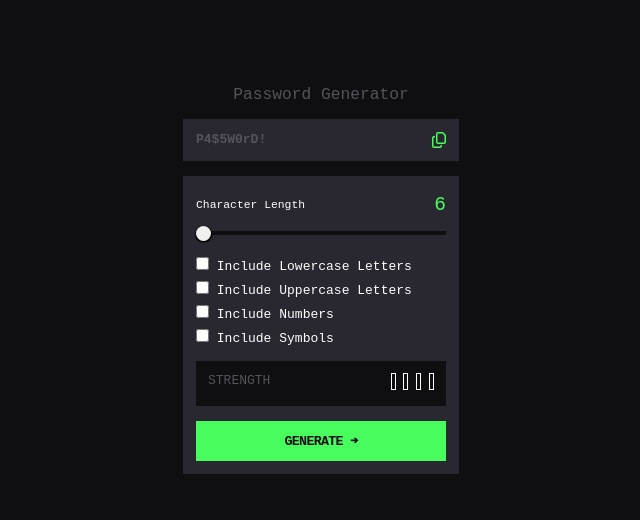
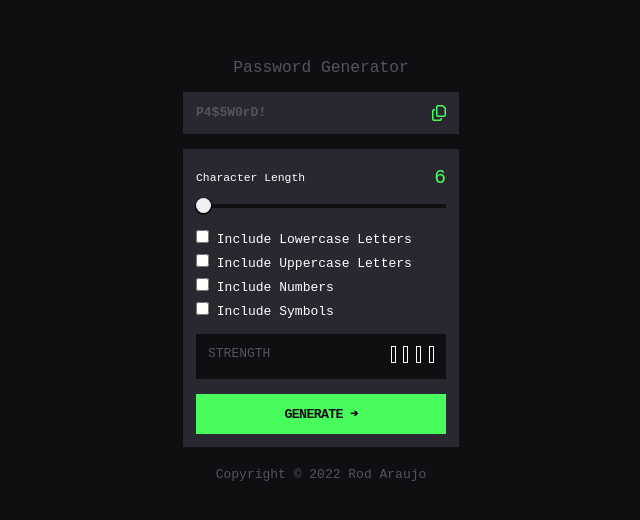
Before and after one commit to ziparaujo/password-generator, a plain HTML site: page index.html in a window 1280 px wide. Shown: the part 128-648 px from the top of the page, without its empty margins (319-959 px from the left). Drawn offline with Linux system fonts and the light colour scheme.

Commit message:
ajustes css

```diff
--- a/css/style.css
+++ b/css/style.css
@@ -32,7 +32,7 @@ h1 {
   display: flex;
   justify-content: space-between;
   padding: 13px;
-  min-width: 250px;
+  width: 250px;
   background-color: var(--bg-color-gray);
   margin-bottom: 15px;
 }
@@ -49,7 +49,7 @@ h1 {
 
 .container-options {
   background-color: var(--bg-color-gray);
-  min-width: 250px;
+  width: 250px;
   padding: 13px;
 }
 
@@ -135,3 +135,8 @@ h1 {
 .ativo {
   background-color: var(--yellow-color);
 }
+
+.copyright {
+  margin: 20px 0;
+  color: var(--gray-color);
+}
--- a/index.html
+++ b/index.html
@@ -55,6 +55,7 @@
       <button id="generate">Generate ➔</button>
     </div>
 
+    <div class="copyright">Copyright &copy 2022 Rod Araujo</div>
   </main>
   <script src="https://kit.fontawesome.com/40ea0ad0b4.js" crossorigin="anonymous"></script>
   <script src="./js/script.js"></script>
```
